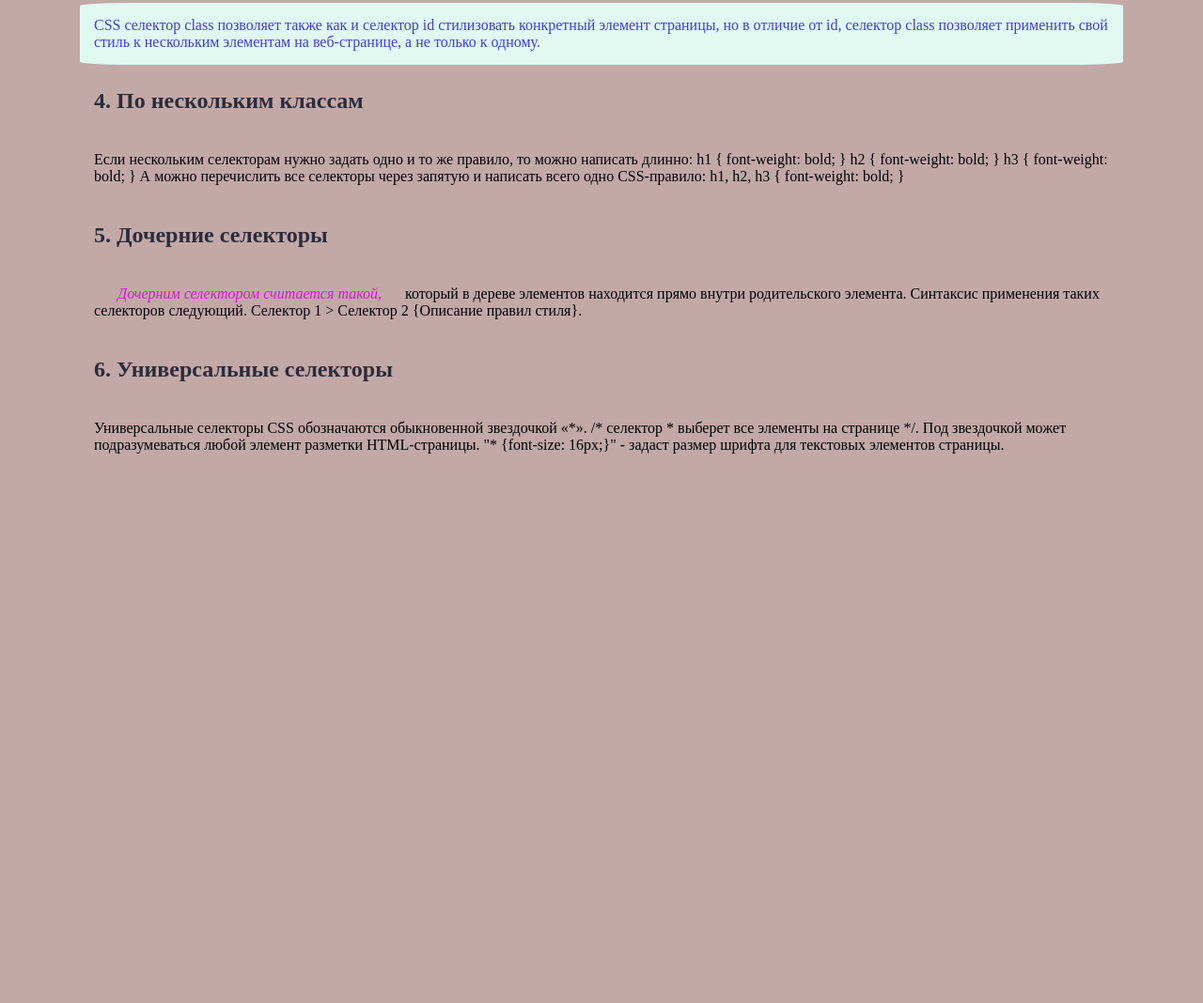
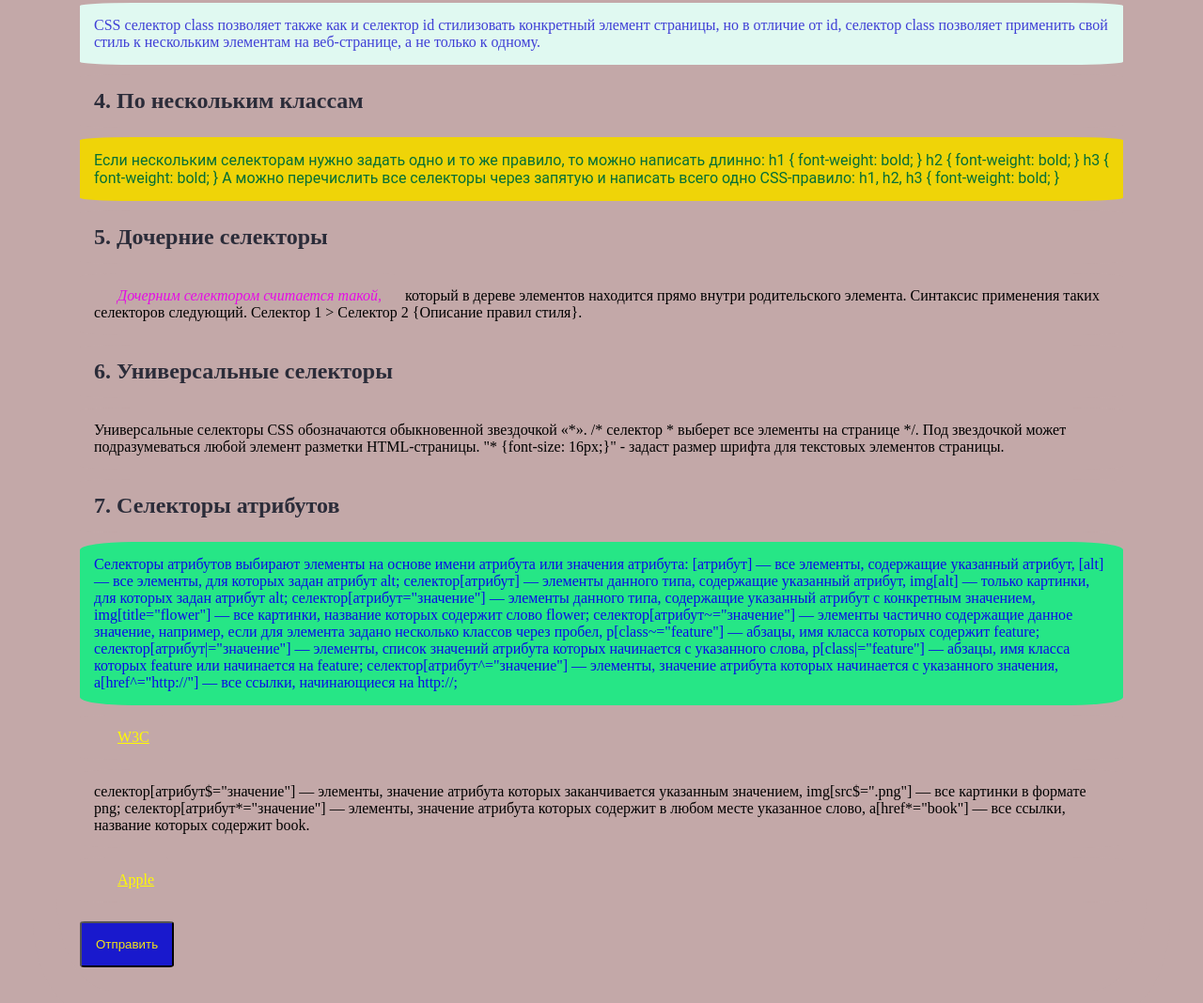
Before and after one commit to TaniaPavliuk/lessons, a plain HTML site: page index.html in a window 1280 px wide. Shown: the part 1030-2098 px from the top of the page at 94% size. Before the commit the page ends 1613 px from the top, so only its background shows below. Drawn offline with Linux system fonts and the light colour scheme.

Commit message:
add style.css

```diff
--- a/css/style.css
+++ b/css/style.css
@@ -40,3 +40,28 @@
  p {
     padding-bottom: 15px;
  }
+
+ input {
+    background-color: rgb(25, 25, 205);
+    color: rgb(243, 228, 22);
+    cursor: pointer;
+ }
+
+ a[href^="http"] {
+    color: rgb(255, 251, 0);
+        }
+.p {
+    background-color: rgb(38, 230, 134);
+    color: rgb(11, 11, 231);
+}
+#element {
+    background-color: brown;
+    color: aliceblue;
+}
+
+.someClasses {
+    font-family: 'Roboto', sans-serif;
+    font-weight: 400;
+    background-color: rgb(239, 212, 8);
+    color:rgb(5, 111, 54);
+}
--- a/index.html
+++ b/index.html
@@ -10,15 +10,13 @@
     <section>
         <h1 class="global-header">Типы селекторов:</h1>
         <h2 class="flex title">1. По названию элемента</h2>
-        <p>Селектор по элементу предназначен для выбора элементов по имени тега.
+        <p id="element">Селектор по элементу предназначен для выбора элементов по имени тега.
             Синтаксис: Имя тега
             Пример задания правила для всех элементов p на странице:
             /* селектор p выберет все элементы p на странице */
             p {
               padding-bottom: 15px;
             }</p>
-        <!-- <img src="" alt="">
-        <input id="nameId" type="text" name=""> -->
         <h2 class="flex title">2. По ID</h2>
         <p id="paral">В CSS коде селектор id начинается с символа # сразу после которого идет имя идентификатора.
              Каждый идентификатор может встречаться на странице только один раз,
@@ -31,7 +29,7 @@
         <p class="paragraph">CSS селектор class позволяет также как и селектор id стилизовать конкретный элемент страницы, но в отличие от id,
              селектор class позволяет применить свой стиль к нескольким элементам на веб-странице, а не только к одному.</p>
         <h2 class="flex title">4. По нескольким классам</h2>
-        <p>Если нескольким селекторам нужно задать одно и то же правило, то можно написать длинно:
+        <p class="someClasses">Если нескольким селекторам нужно задать одно и то же правило, то можно написать длинно:
             h1 {
             font-weight: bold;
           }
@@ -56,6 +54,31 @@
         <p> Универсальные селекторы CSS обозначаются обыкновенной звездочкой «*». /* селектор * выберет все элементы на странице */.
             Под звездочкой может подразумеваться любой элемент разметки HTML-страницы. "* {font-size: 16px;}" - задаст размер шрифта для текстовых элементов страницы.
         </p>
+        <h2 class="flex title">7. Селекторы атрибутов</h2>
+        <p class="p">
+            Селекторы атрибутов выбирают элементы на основе имени атрибута или значения атрибута:
+            [атрибут] — все элементы, содержащие указанный атрибут, [alt] — все элементы, для которых задан атрибут
+            alt;
+            селектор[атрибут] — элементы данного типа, содержащие указанный атрибут, img[alt] — только картинки, для
+            которых задан атрибут alt;
+            селектор[атрибут="значение"] — элементы данного типа, содержащие указанный атрибут с конкретным
+            значением, img[title="flower"] — все картинки, название которых содержит слово flower;
+            селектор[атрибут~="значение"] — элементы частично содержащие данное значение, например, если для
+            элемента задано несколько классов через пробел, p[class~="feature"] — абзацы, имя класса которых
+            содержит feature;
+            селектор[атрибут|="значение"] — элементы, список значений атрибута которых начинается с указанного
+            слова, p[class|="feature"] — абзацы, имя класса которых feature или начинается на feature;
+            селектор[атрибут^="значение"] — элементы, значение атрибута которых начинается с указанного значения,
+            a[href^="http://"] — все ссылки, начинающиеся на http://;
+        </p>
+        <p><a href="https://www.w3.org/">W3C</a></p>
+        <p> селектор[атрибут$="значение"] — элементы, значение атрибута которых заканчивается указанным значением,
+            img[src$=".png"] — все картинки в формате png;
+            селектор[атрибут*="значение"] — элементы, значение атрибута которых содержит в любом месте указанное
+            слово, a[href*="book"] — все ссылки, название которых содержит book.
+        </p>
+        <p><a href="https://https://www.apple.com/">Apple</a></p>
+        <input type="submit" value="Отправить">
     </section>
 </body>
 </html>
```
